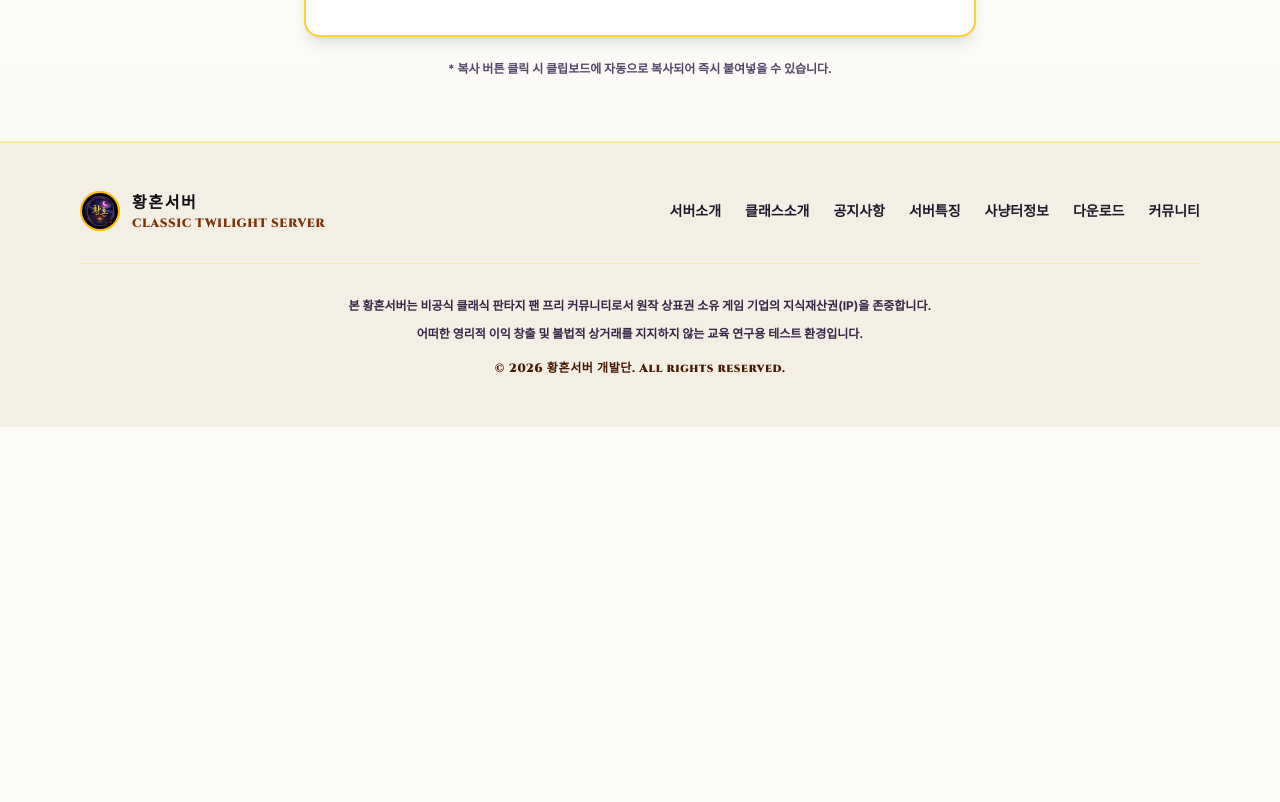
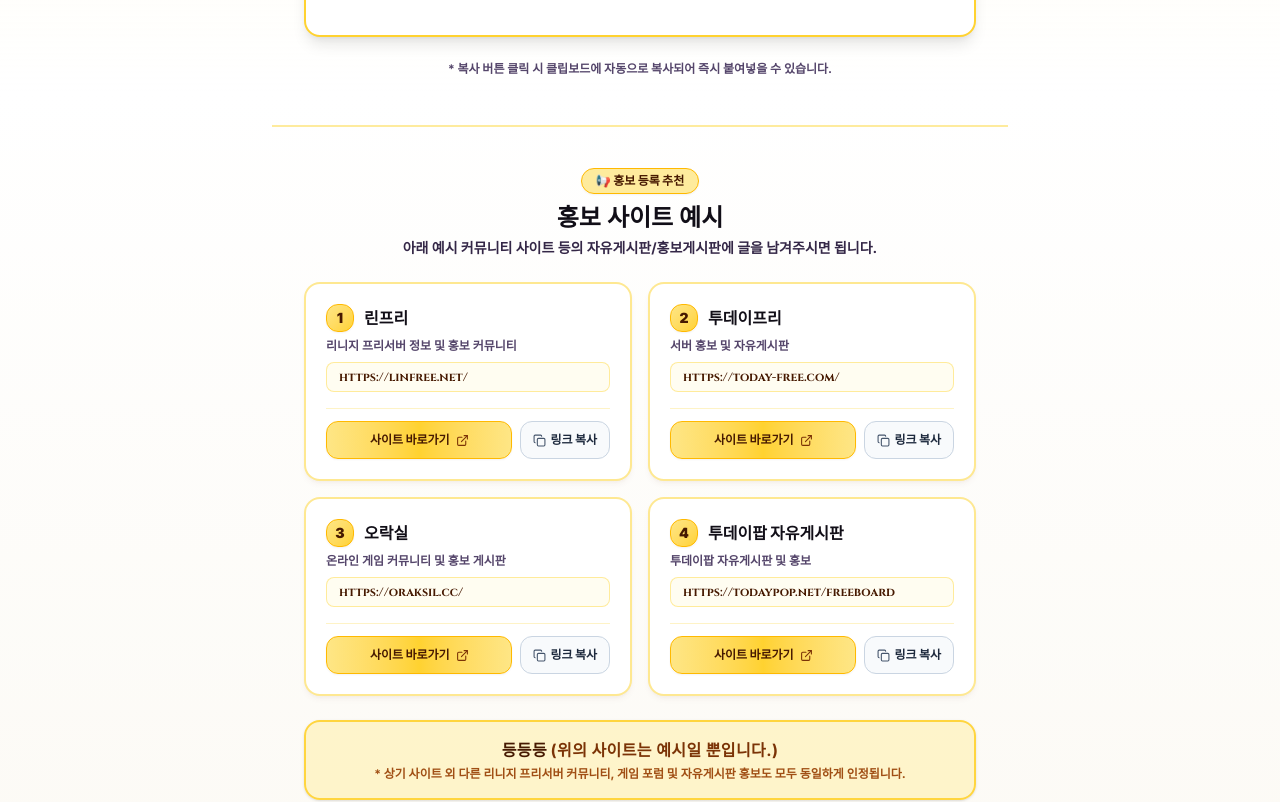
Before and after one commit to Soonhyouk/Hwanghon_1, a React (Vite) app: page / in a window 1280 px wide. Shown: the part 6840-7642 px from the top of the page. Before the commit the page ends 7267 px from the top, so only its background shows below. Built offline with nearby package versions, Linux system fonts and the light colour scheme.

Commit message:
feat: 홍보 사이트 목록 추가 및 URL 복사 기능 구현
홍보 사이트 리스트(PROMO_SITES) 데이터를 추가하고, 각 사이트의 URL을 손쉽게 복사할 수 있는 클립보드 기능을 구현하였습니다.

```diff
--- a/src/App.tsx
+++ b/src/App.tsx
@@ -321,10 +321,38 @@
   },
 ];
 
+const PROMO_SITES = [
+  {
+    id: 1,
+    name: "린프리",
+    url: "https://linfree.net/",
+    desc: "리니지 프리서버 정보 및 홍보 커뮤니티"
+  },
+  {
+    id: 2,
+    name: "투데이프리",
+    url: "https://today-free.com/",
+    desc: "서버 홍보 및 자유게시판"
+  },
+  {
+    id: 3,
+    name: "오락실",
+    url: "https://oraksil.cc/",
+    desc: "온라인 게임 커뮤니티 및 홍보 게시판"
+  },
+  {
+    id: 4,
+    name: "투데이팝 자유게시판",
+    url: "https://todaypop.net/freeboard",
+    desc: "투데이팝 자유게시판 및 홍보"
+  }
+];
+
 export default function App() {
   const [activeSection, setActiveSection] = useState("intro");
   const [mobileNavOpen, setMobileNavOpen] = useState(false);
   const [copied, setCopied] = useState(false);
+  const [copiedUrlIndex, setCopiedUrlIndex] = useState<number | null>(null);
 
   // Character class tab state
   const [selectedClassTab, setSelectedClassTab] = useState<"prince" | "knight" | "elf" | "mage">("prince");
@@ -421,6 +449,12 @@
     navigator.clipboard.writeText(promoText);
     setCopied(true);
     setTimeout(() => setCopied(false), 2000);
+  };
+
+  const handleCopyUrl = (url: string, index: number) => {
+    navigator.clipboard.writeText(url);
+    setCopiedUrlIndex(index);
+    setTimeout(() => setCopiedUrlIndex(null), 2000);
   };
 
   const currentClass = CLASSES.find((c) => c.id === selectedClassTab) || CLASSES[0];
@@ -1276,6 +1310,83 @@
           <p className="text-xs text-[#55466b] font-bold">
             * 복사 버튼 클릭 시 클립보드에 자동으로 복사되어 즉시 붙여넣을 수 있습니다.
           </p>
+
+          {/* ─── 홍보 사이트 예시 ─── */}
+          <div className="mt-12 pt-10 border-t-2 border-amber-200/80 text-left" id="promo-sites-example">
+            <div className="text-center mb-6">
+              <span className="inline-block px-3.5 py-1 rounded-full bg-amber-200/80 border border-amber-400 text-amber-950 text-xs font-black mb-2 shadow-xs">
+                📢 홍보 등록 추천
+              </span>
+              <h3 className="text-xl sm:text-2xl font-black text-[#110e17]" style={{ fontFamily: "'Noto Serif KR', serif" }}>
+                홍보 사이트 예시
+              </h3>
+              <p className="text-xs sm:text-sm text-[#342747] font-bold mt-1">
+                아래 예시 커뮤니티 사이트 등의 자유게시판/홍보게시판에 글을 남겨주시면 됩니다.
+              </p>
+            </div>
+
+            <div className="grid grid-cols-1 sm:grid-cols-2 gap-4 max-w-2xl mx-auto">
+              {PROMO_SITES.map((site) => (
+                <div
+                  key={site.id}
+                  className="p-4 sm:p-5 rounded-2xl border-2 border-amber-200/90 bg-white hover:border-amber-400 transition-all shadow-md shadow-amber-900/5 flex flex-col justify-between"
+                >
+                  <div>
+                    <div className="flex items-center gap-2.5 mb-1.5">
+                      <span className="w-7 h-7 rounded-xl bg-gradient-to-br from-amber-200 to-amber-300 border border-amber-400 text-amber-950 font-black text-sm flex items-center justify-center shrink-0 shadow-xs">
+                        {site.id}
+                      </span>
+                      <h4 className="font-black text-base text-[#110e17]">{site.name}</h4>
+                    </div>
+                    <p className="text-xs font-bold text-[#55466b] mb-2">{site.desc}</p>
+                    <div className="bg-amber-50/70 border border-amber-200/80 rounded-lg px-3 py-1.5 font-mono text-xs text-amber-950 break-all select-all font-bold">
+                      {site.url}
+                    </div>
+                  </div>
+
+                  <div className="mt-4 pt-3 border-t border-amber-100 flex items-center gap-2">
+                    <a
+                      href={site.url}
+                      target="_blank"
+                      rel="noopener noreferrer"
+                      className="flex-1 inline-flex items-center justify-center gap-1.5 py-2.5 px-3 rounded-xl bg-gradient-to-r from-amber-200 via-amber-300 to-amber-200 hover:from-amber-300 hover:to-amber-400 border border-amber-400 text-amber-950 font-black text-xs transition-all shadow-xs active:scale-95"
+                    >
+                      <span>사이트 바로가기</span>
+                      <ExternalLink size={13} className="text-amber-900" />
+                    </a>
+                    <button
+                      onClick={() => handleCopyUrl(site.url, site.id)}
+                      className="inline-flex items-center justify-center gap-1 py-2.5 px-3 rounded-xl bg-slate-50 hover:bg-slate-100 border border-slate-300 text-slate-800 font-black text-xs transition-colors shrink-0 active:scale-95 cursor-pointer"
+                    >
+                      {copiedUrlIndex === site.id ? (
+                        <>
+                          <Check size={13} className="text-emerald-600" />
+                          <span className="text-emerald-700">복사됨!</span>
+                        </>
+                      ) : (
+                        <>
+                          <Copy size={13} className="text-slate-600" />
+                          <span>링크 복사</span>
+                        </>
+                      )}
+                    </button>
+                  </div>
+                </div>
+              ))}
+            </div>
+
+            {/* 등등등 (위의 사이트는 예시일 뿐입니다.) */}
+            <div className="mt-6 text-center max-w-2xl mx-auto">
+              <div className="p-4 rounded-2xl bg-amber-100/90 border-2 border-amber-300/90 text-amber-950 shadow-sm text-center">
+                <p className="text-sm sm:text-base font-black tracking-wide">
+                  등등등 <span className="font-bold text-amber-900">(위의 사이트는 예시일 뿐입니다.)</span>
+                </p>
+                <p className="text-xs font-bold text-amber-800/90 mt-1">
+                  * 상기 사이트 외 다른 리니지 프리서버 커뮤니티, 게임 포럼 및 자유게시판 홍보도 모두 동일하게 인정됩니다.
+                </p>
+              </div>
+            </div>
+          </div>
         </div>
       </section>
 
```
